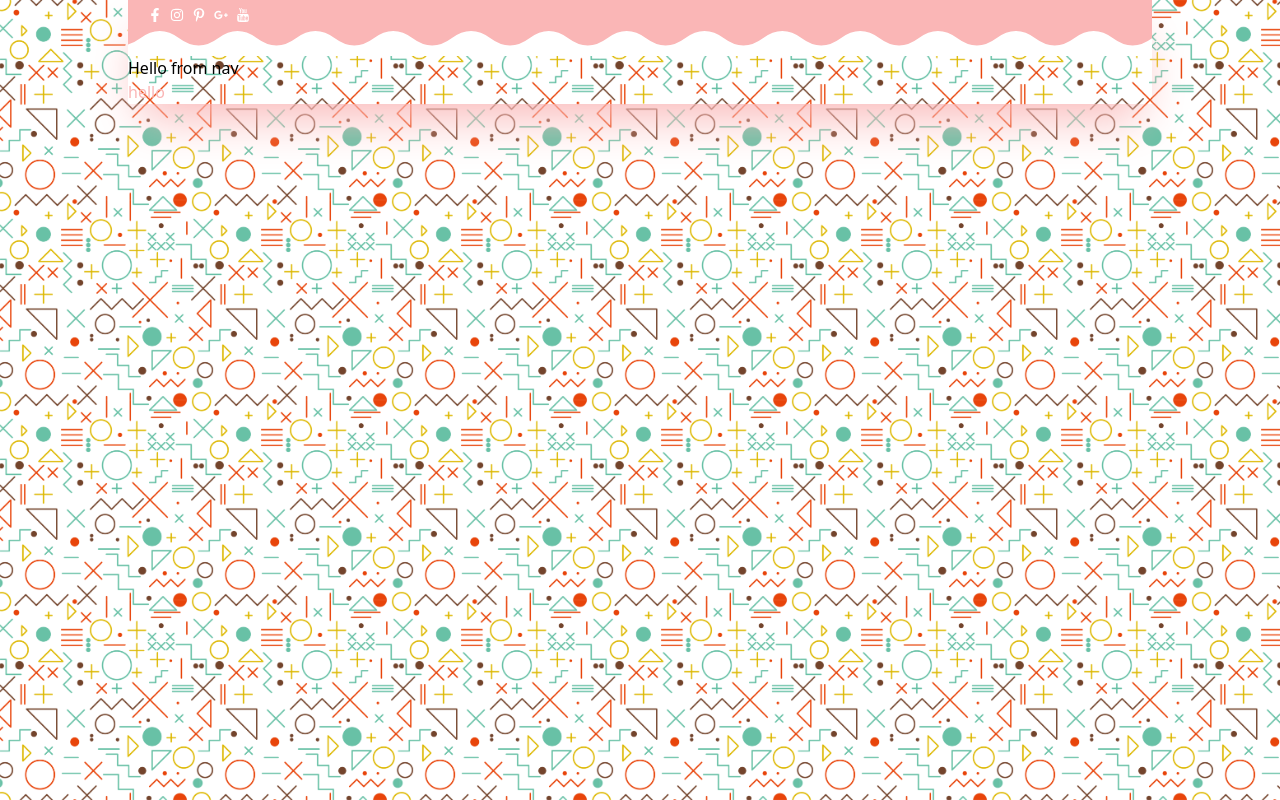
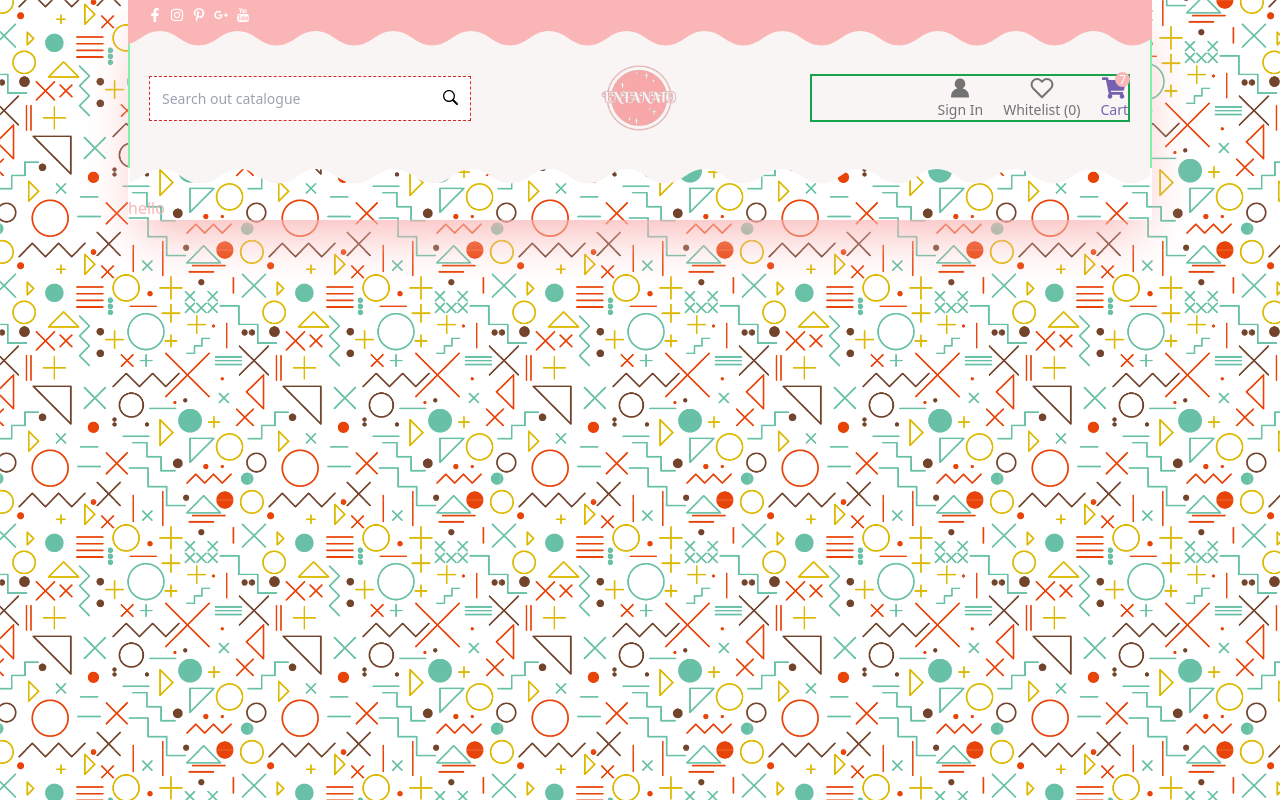
Before and after one commit to shabbirbd/Enfanato, a React (Vite) app: page / in a window 1280 px wide. Built offline with nearby package versions, Linux system fonts and the light colour scheme.

Commit message:
adding component

```diff
--- a/src/App.jsx
+++ b/src/App.jsx
@@ -7,7 +7,7 @@ function App() {
 
   return (
     <>
-      <div className=" bg-main-pattern min-h-screen -z-50 bg-[length:200px_200px] bg-repeat">
+      <div className=" bg-main-pattern  min-h-screen bg-[length:250px_250px] -z-50 bg-repeat">
         <div className="w-full lg:w-4/5 mx-auto shadow-2xl shadow-enfanato">
           <Topbar/>
           <Navbar/>
--- a/src/components/Topbar.jsx
+++ b/src/components/Topbar.jsx
@@ -30,7 +30,7 @@ const Topbar = () => {
     ]
 
     return (
-        <div className='h-12 md:h-14  relative w-full bg-white'>
+        <div className='h-12 md:h-14  relative w-full bg-transparent z-10'>
             <svg width="100%" height="100%" viewBox="0 0 1000 1000" xmlns="http://www.w3.org/2000/svg" preserveAspectRatio="none" overflow="auto" shapeRendering="auto" fill="#FAB6B6" className='transform rotate-180 absolute top-0 md:h-16 h-12 '>
                 <defs>
                 <path id="wavepath" d="M 0 2000 0 500 Q 19 274 38 500 t 38 0 38 0 38 0 38 0 38 0 38 0 38 0 38 0 38 0 38 0 38 0 38 0 38 0 38 0 38 0 38 0 38 0 38 0 38 0 38 0 38 0 38 0 38 0 38 0 38 0 38 0 38 0 38 0  v1000 z" />
@@ -41,10 +41,10 @@ const Topbar = () => {
                 </g>
             </svg>
 
-            <div className='flex flex-row z-50 items-center space-x-2 relative px-5 top-2'>
+            <div className='flex flex-row items-center space-x-2 relative px-5 top-2'>
                 {
                     social?.map((item, i)=>(
-                        <p key={i} className='cursor-pointer font-semibold text-sm text-white hover:text-sky-600 duration-300'>
+                        <p key={i} className='cursor-pointer font-semibold text-sm text-white hover:text-sky-600 duration-300 hover:text-md'>
                             {item.icon}
                         </p>
                     ))
--- /dev/null
+++ b/src/components/navbar/NavHeader.jsx
@@ -0,0 +1,74 @@
+import React from 'react';
+import { FaSearch, FaShoppingCart, FaThList } from "react-icons/fa";
+import { FiHeart } from "react-icons/fi";
+import { GoPersonFill, GoSearch } from "react-icons/go";
+import enfanato from '../../assets/enfanato.png';
+
+
+
+
+
+
+
+const NavHeader = () => {
+    return (
+        <div className='bg-[#F9F5F5] relative -translate-y-7 border-2 border-green-300'>
+            <div className='md:py-7 pt-5 w-full flex items-center justify-between px-5 z-10'>
+                <div className='outline-dashed outline-1 outline-red-600 bg-white max-w-xs w-full  py-3 px-3  items-center justify-between hidden lg:flex'>
+                    <input type="text" className='font-base text-sm leading-3' placeholder='Search out catalogue'/>
+                    <GoSearch className='cursor-pointer'/>
+                </div>
+
+
+
+                <a href="/" className='flex-shrink-0'>
+                    <img src={enfanato} alt="icon" className='h-20 hover:scale-105 duration-300' />
+                </a>
+
+
+
+                <div className='max-w-xs w-full border-green-600 border-2 flex items-center justify-end space-x-3 lg:space-x-5 text-neutral-500'>
+                    <div className='hover:text-elemental duration-300 block lg:hidden'>
+                        <FaSearch className='cursor-pointer font-bold text-2xl'/>
+                    </div>
+
+                    <div className='flex flex-col items-center cursor-pointer duration-300 hover:text-elemental'>
+                        <GoPersonFill className='cursor-pointer font-bold text-2xl'/>
+                        <p className='text-sm hidden lg:block'>Sign In</p>
+                    </div>
+
+                    <div className='lg:flex hidden flex-col items-center cursor-pointer duration-300 hover:text-elemental'>
+                        <FiHeart className='cursor-pointer font-bold text-2xl'/>
+                        <p className='text-sm hidden lg:block'>Whitelist (0)</p>
+                    </div>
+
+                    <div className='flex flex-col items-center cursor-pointer text-elemental'>
+                        <p className='relative'>
+                            <FaShoppingCart className='cursor-pointer font-bold text-2xl' />
+                            <span className='flex items-center justify-center bg-enfanato text-white h-[15px] w-[15px] text-[12px] rounded-full absolute -top-1 -right-1'>7</span>
+                        </p>
+                        <p className='text-sm hidden lg:block'>Cart</p>
+                    </div>
+
+                    <div className='flex flex-col items-center cursor-pointer duration-300 hover:text-elemental lg:hidden'>
+                        <FaThList className='cursor-pointer font-bold text-2xl' />
+                    </div>
+                </div>
+            </div>
+
+            <div className='relative lg:bottom-7 md:bottom-8 bottom-4'>
+            <svg width="100%" height="100%" viewBox="0 0 1000 1000" xmlns="http://www.w3.org/2000/svg" preserveAspectRatio="none" overflow="auto" shapeRendering="auto" fill="#F9F5F5" className='transform rotate-180 absolute  -z-10 md:h-16 h-12 '>
+                <defs>
+                <path id="wavepath" d="M 0 2000 0 500 Q 19 274 38 500 t 38 0 38 0 38 0 38 0 38 0 38 0 38 0 38 0 38 0 38 0 38 0 38 0 38 0 38 0 38 0 38 0 38 0 38 0 38 0 38 0 38 0 38 0 38 0 38 0 38 0 38 0 38 0 38 0  v1000 z" />
+                </defs>
+                <g >
+                <use xlinkHref="#wavepath" y="-97" fill="#F9F5F5">
+                </use>
+                </g>
+            </svg>
+            </div>
+        </div>
+    );
+};
+
+export default NavHeader;
--- a/src/components/navbar/Navbar.jsx
+++ b/src/components/navbar/Navbar.jsx
@@ -1,9 +1,10 @@
 import React from 'react';
+import NavHeader from './NavHeader';
 
 const Navbar = () => {
     return (
         <nav>
-            Hello from nav
+            <NavHeader/>
         </nav>
     );
 };
--- a/tailwind.config.js
+++ b/tailwind.config.js
@@ -10,7 +10,8 @@ export default {
         'main-pattern': "url('./src/assets/mainbg2.png')",
       },
       colors: {
-        'enfanato' : "#FAB6B6"
+        'enfanato' : "#FAB6B6",
+        'elemental' : "#7461B0"
       }
     },
   },
```
